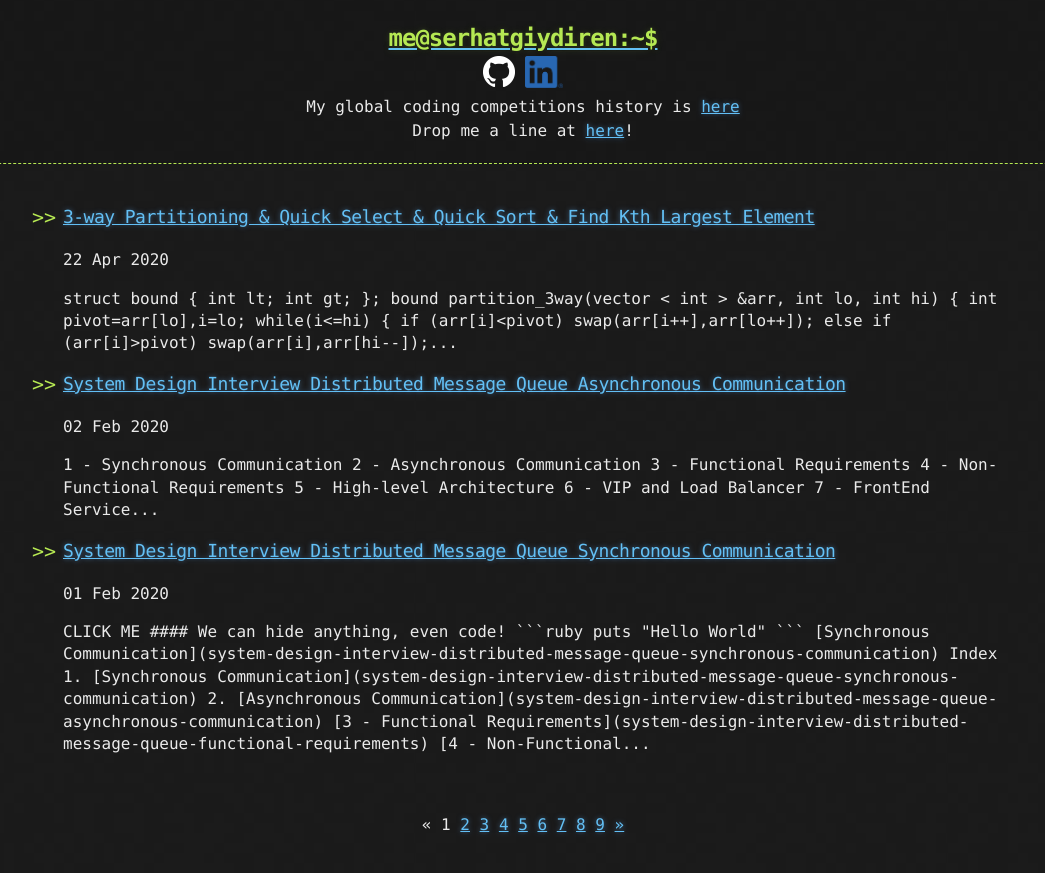
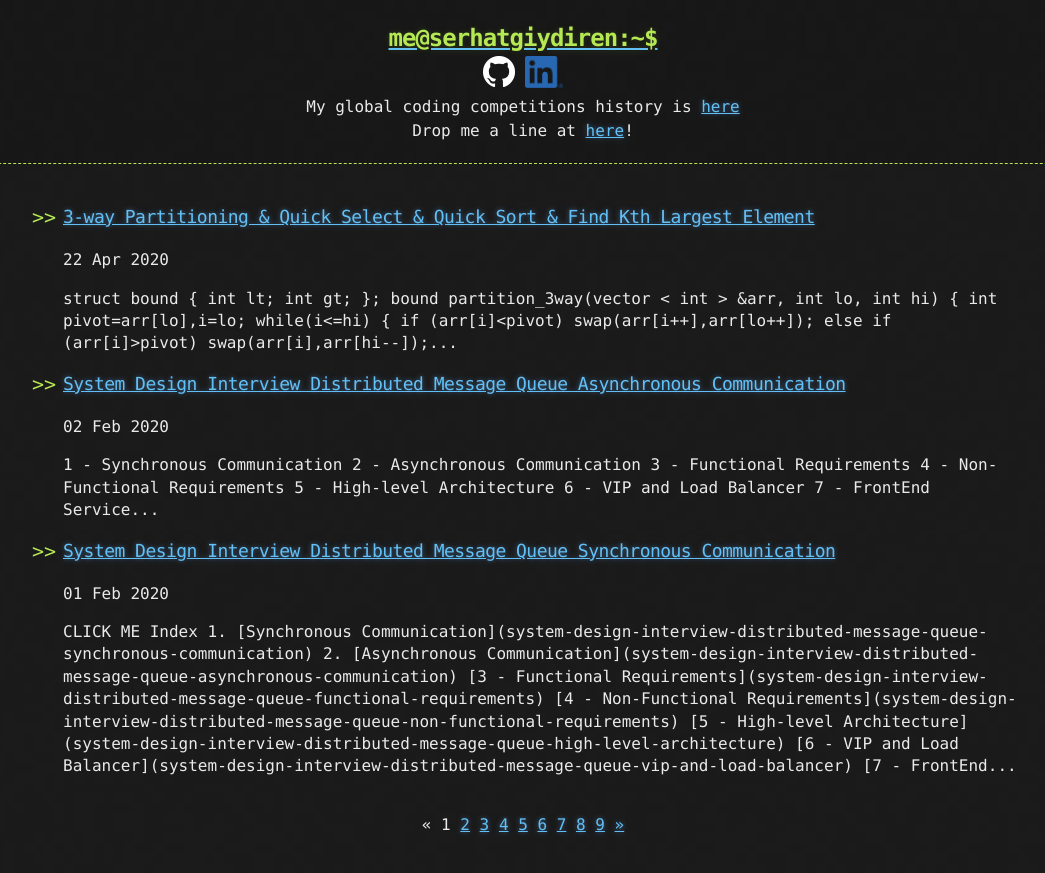
Before and after one commit to goodHunter27/serhatgiydiren.github.io, a Jekyll site: the page built from index.html, in a window 1280 px wide. Shown: the top 873 px of the page, without its empty margins (117-1162 px from the left). Built offline with Jekyll 4.4.1, drawn with Linux system fonts in a browser that asks for light colours; the list of posts is cut into pages by our own code.

Commit message:
Update 2020-02-01-system-design-interview-distributed-message-queue-synchronous-communication.md

````diff
--- a/_posts/2020-02-01-system-design-interview-distributed-message-queue-synchronous-communication.md
+++ b/_posts/2020-02-01-system-design-interview-distributed-message-queue-synchronous-communication.md
@@ -4,18 +4,7 @@ layout: default
 
 <details><summary>CLICK ME</summary>
 
-#### We can hide anything, even code!
-
-    ```ruby
-      puts "Hello World"
-    ```
-    [Synchronous Communication](system-design-interview-distributed-message-queue-synchronous-communication)
-
-</details>
-
 <details><summary>Index</summary>
-  <p>
-
     1.  [Synchronous Communication](system-design-interview-distributed-message-queue-synchronous-communication)
     2.  [Asynchronous Communication](system-design-interview-distributed-message-queue-asynchronous-communication)
   [3 - Functional Requirements](system-design-interview-distributed-message-queue-functional-requirements)
@@ -37,8 +26,6 @@ layout: default
   [19 - Security](system-design-interview-distributed-message-queue-security)
   [20 - Monitoring](system-design-interview-distributed-message-queue-monitoring)
   [21 - Final Look](system-design-interview-distributed-message-queue-final-look)
-
-  </p>
 </details>
 
 ### Synchronous Communication
````
